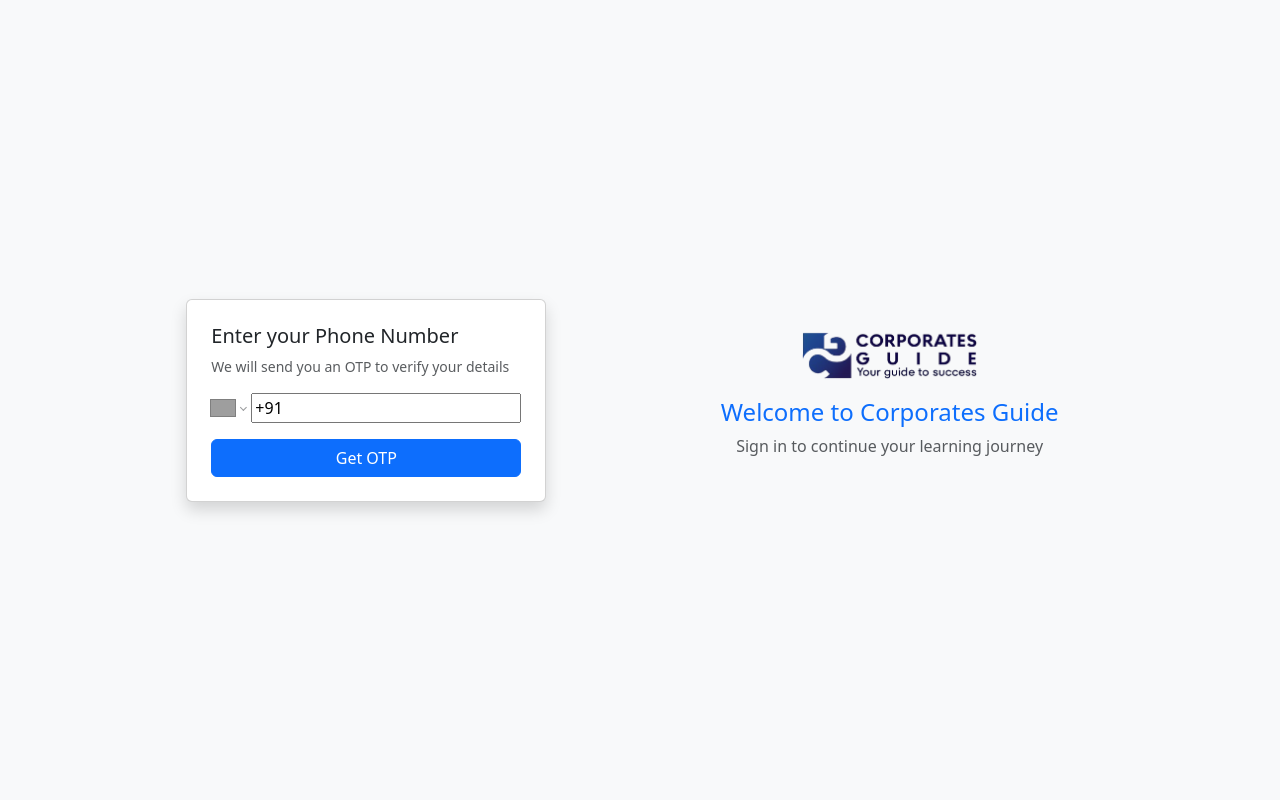
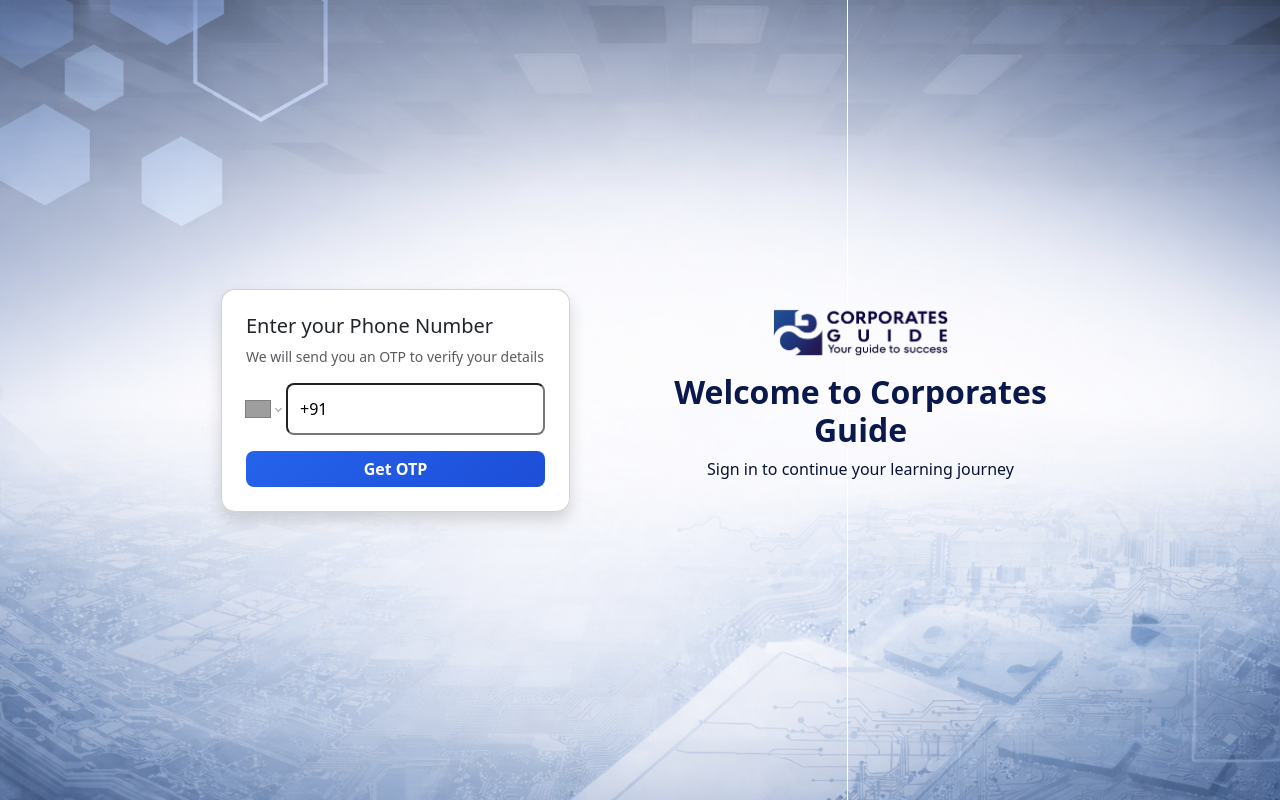
Before and after one commit to jhilik-corpotatesguide/lms, a React (Vite) app: page /login in a window 1280 px wide. Built offline with nearby package versions, Linux system fonts and the light colour scheme; grey boxes are pictures that could not be loaded.

Commit message:
Add css Add bg  add logo

```diff
--- a/index.html
+++ b/index.html
@@ -4,7 +4,7 @@
     <meta charset="UTF-8" />
     <link rel="icon" href="/public/logo.png" />
     <meta name="viewport" content="width=device-width, initial-scale=1.0" />
-    <title>lms</title>
+    <title>Corporates Guide</title>
   </head>
   <body>
     <div id="root"></div>
--- a/src/App.css
+++ b/src/App.css
@@ -1,36 +1,4 @@
-body {
-  min-height: 100vh;
-  margin: 0;
-  background: linear-gradient(135deg, #eef3ff, #f9fbff, #ffffff);
+/* Global reset only */
+* {
+  box-sizing: border-box;
 }
-
-/* Soft light effect */
-body::before {
-  content: "";
-  position: fixed;
-  inset: 0;
-  background: radial-gradient(circle at top left, rgba(120,150,255,0.15), transparent 60%),
-              radial-gradient(circle at bottom right, rgba(100,200,255,0.12), transparent 60%);
-  z-index: -1;
-}
-
-.login-card {
-  width: 360px;
-}
-
-.logo-img {
-  width: 180px;
-}
-
-
-
-/* Mobile responsive */
-@media (max-width: 768px) {
-  .login-card {
-    width: 100%;
-  }
-
-  .row {
-    text-align: center;
-  }
-}
--- a/src/App.jsx
+++ b/src/App.jsx
@@ -2,7 +2,7 @@
 
 function App() {
   return (
-    <div>
+    <div className="app-wrapper">
       <Login />
     </div>
   );
--- /dev/null
+++ b/src/Login.css
@@ -0,0 +1,88 @@
+/* =============================
+   LOGIN PAGE BACKGROUND
+   ============================= */
+
+.login-page {
+  min-height: 100vh;
+  width: 100%;
+  background: url("/bg.png") no-repeat center center fixed;
+  background-size: cover;
+  display: flex;
+  align-items: center;
+}
+
+
+/* Keep content above overlay */
+.login-page > * {
+  position: relative;
+  z-index: 1;
+}
+
+/* =============================
+   LOGIN CARD DESIGN
+   ============================= */
+
+.login-card {
+  background: rgba(255, 255, 255, 0.97);
+  border-radius: 14px;
+  padding: 28px;
+  box-shadow: 0 25px 60px rgba(0, 0, 0, 0.4);
+}
+
+/* Input styling */
+.login-card input {
+  border-radius: 8px;
+  padding: 12px;
+}
+
+/* Input focus glow */
+.login-card input:focus {
+  border-color: #2563eb;
+  box-shadow: 0 0 0 2px rgba(37, 99, 235, 0.25);
+}
+
+/* =============================
+   BUTTON STYLING
+   ============================= */
+
+.custom-btn {
+  background: linear-gradient(135deg, #2563eb, #1d4ed8);
+  border: none;
+  border-radius: 8px;
+  font-weight: 600;
+  transition: 0.3s;
+}
+
+.custom-btn:hover {
+  transform: translateY(-1px);
+  box-shadow: 0 12px 25px rgba(37, 99, 235, 0.45);
+}
+
+/* =============================
+   LOGO SECTION
+   ============================= */
+
+.logo-side img {
+  max-width: 180px;
+  margin-bottom: 14px;
+
+}
+
+.logo-side h2 {
+  color: #09194b;
+  font-weight: 600;
+}
+
+.logo-side p {
+  color: #091235;
+}
+
+/* =============================
+   RESPONSIVE
+   ============================= */
+
+@media (max-width: 768px) {
+  .logo-side {
+    margin-top: 40px;
+  }
+}
--- a/src/Login.jsx
+++ b/src/Login.jsx
@@ -1,24 +1,32 @@
+// Import Login page components
 import PhoneCard from "./components/Phonecard";
-import LogoCard from "./components/Logocard"
+import LogoCard from "./components/Logocard";
+
+// Import Login page CSS
+import "./login.css";
 
 function Login() {
   return (
-    <div className="container-fluid vh-100 d-flex align-items-center bg-light">
-      <div className="row w-100 justify-content-center align-items-center">
+    // Main background wrapper
+    <div className="login-page">
 
-        {/* LEFT CARD */}
-        <div className="col-md-4 d-flex justify-content-center">
-          <PhoneCard />
+      {/* Bootstrap container */}
+      <div className="container h-100 d-flex align-items-center">
+
+        {/* Layout row */}
+        <div className="row w-100 align-items-center justify-content-center">
+
+          {/* Left: Phone Card */}
+          <div className="col-md-5 d-flex justify-content-center">
+            <PhoneCard />
+          </div>
+
+          {/* Right: Logo Section */}
+          <div className="col-md-5 text-center logo-side">
+            <LogoCard />
+          </div>
+
         </div>
-
-        {/* SMALL GAP */}
-        <div className="col-md-1"></div>
-
-        {/* RIGHT CARD */}
-        <div className="col-md-4">
-          <LogoCard />
-        </div>
-
       </div>
     </div>
   );
--- a/src/components/Logocard.jsx
+++ b/src/components/Logocard.jsx
@@ -1,17 +1,13 @@
 import logo from "../assets/logo.png";
 
-function LogoCard() {
+function Logocard() {
   return (
-    <div className="d-flex flex-column justify-content-center align-items-center text-center">
-      <img src={logo} alt="Logo" className="logo-img" />
-      <h4 className="mt-3 text-primary">
-        Welcome to Corporates Guide
-      </h4>
-      <p className="text-muted">
-        Sign in to continue your learning journey
-      </p>
-    </div>
+    <>
+      <img src={logo} alt="Corporates Guide" />
+      <h2>Welcome to Corporates Guide</h2>
+      <p>Sign in to continue your learning journey</p>
+    </>
   );
 }
 
-export default LogoCard;
+export default Logocard;
--- a/src/components/Phonecard.jsx
+++ b/src/components/Phonecard.jsx
@@ -1,26 +1,33 @@
+// React hooks
 import { useState } from "react";
+
+// Phone input component & validator
 import PhoneInput from "react-phone-number-input";
 import { isValidPhoneNumber } from "libphonenumber-js";
+
+// Phone input default styles
 import "react-phone-number-input/style.css";
 
 function PhoneCard() {
-  // Step control: 1 = phone, 2 = OTP
+
+  // Step control: 1 = phone input, 2 = OTP input
   const [step, setStep] = useState(1);
 
-  // Stores full phone number with country code (+91...)
+  // Stores complete phone number with country code (+91...)
   const [phone, setPhone] = useState("");
 
-  // OTP value
+  // Stores entered OTP
   const [otp, setOtp] = useState("");
 
-  // Error message
+  // Stores validation / error messages
   const [error, setError] = useState("");
 
-  // Loading state for OTP verify
+  // Loading state while verifying OTP
   const [loading, setLoading] = useState(false);
 
-  // Handle Get OTP button
+  // Handle "Get OTP" button click
   const handleGetOtp = () => {
+
     // Check if phone number is empty
     if (!phone) {
       setError("Please enter your phone number.");
@@ -33,7 +40,7 @@
       return;
     }
 
-    // Clear error and move to OTP step
+    // Clear error and move to OTP screen
     setError("");
     setStep(2);
 
@@ -43,7 +50,8 @@
 
   // Handle OTP verification
   const handleVerifyOtp = () => {
-    // Validate OTP (6 digits only)
+
+    // Validate OTP (must be exactly 6 digits)
     if (otp.length !== 6 || isNaN(otp)) {
       setError("Please enter a valid 6-digit OTP.");
       return;
@@ -59,7 +67,7 @@
     }, 2000);
   };
 
-  // Go back to phone number step
+  // Go back to phone number screen
   const handleBack = () => {
     setStep(1);
     setOtp("");
@@ -68,18 +76,22 @@
 
   return (
     <div className="card shadow p-4 login-card">
+
+      {/* Title */}
       <h5>Enter your Phone Number</h5>
+
+      {/* Subtitle */}
       <p className="text-muted small">
         We will send you an OTP to verify your details
       </p>
 
-      {/* Error message */}
+      {/* Error Message */}
       {error && <div className="alert alert-danger small">{error}</div>}
 
-      {/* STEP 1: Phone Number */}
+      {/* STEP 1: Phone Number Input */}
       {step === 1 && (
         <>
-          {/* Phone input with ALL country flags */}
+          {/* International phone input with country selector */}
           <PhoneInput
             international
             defaultCountry="IN"
@@ -88,15 +100,17 @@
             className="mb-3"
           />
 
-          <button className="btn btn-primary w-100" onClick={handleGetOtp}>
+          {/* Get OTP Button */}
+          <button className="btn btn-primary w-100 custom-btn" onClick={handleGetOtp}>
             Get OTP
           </button>
         </>
       )}
 
-      {/* STEP 2: OTP */}
+      {/* STEP 2: OTP Input */}
       {step === 2 && (
         <>
+          {/* OTP input field */}
           <input
             type="text"
             className="form-control mb-3"
@@ -106,14 +120,16 @@
             maxLength="6"
           />
 
+          {/* Verify OTP Button */}
           <button
-            className="btn btn-success w-100"
+            className="btn btn-primary w-100 custom-btn"
             onClick={handleVerifyOtp}
             disabled={loading}
           >
             {loading ? "Verifying..." : "Verify OTP"}
           </button>
 
+          {/* Change phone number */}
           <button className="btn btn-link w-100 mt-2" onClick={handleBack}>
             Change mobile number
           </button>
--- a/src/index.css
+++ b/src/index.css
@@ -1,13 +1,11 @@
-.login-wrapper {
-  height: 100vh;
-  background: linear-gradient(135deg, #eef2ff, #f8fbff);
+html, body, #root {
+  height: 100%;
+  margin: 0;
 }
 
-.login-card {
-  width: 360px;
-  border-radius: 10px;
+/* Single source of truth for background */
+.login-page {
+  min-height: 100vh;
+  width: 100%;
+  background: #0f172a;   /* CLEAR DARK BACKGROUND */
 }
-
-.logo-img {
-  width: 180px;
-}
--- a/src/main.jsx
+++ b/src/main.jsx
@@ -1,8 +1,9 @@
 import { StrictMode } from 'react'
 import { createRoot } from 'react-dom/client'
+
+import 'bootstrap/dist/css/bootstrap.min.css'
 import './index.css'
 import App from './App.jsx'
-import 'bootstrap/dist/css/bootstrap.min.css'
 
 createRoot(document.getElementById('root')).render(
   <StrictMode>
```
Also changed, not shown: public/bg.png (added), public/logo.png.
